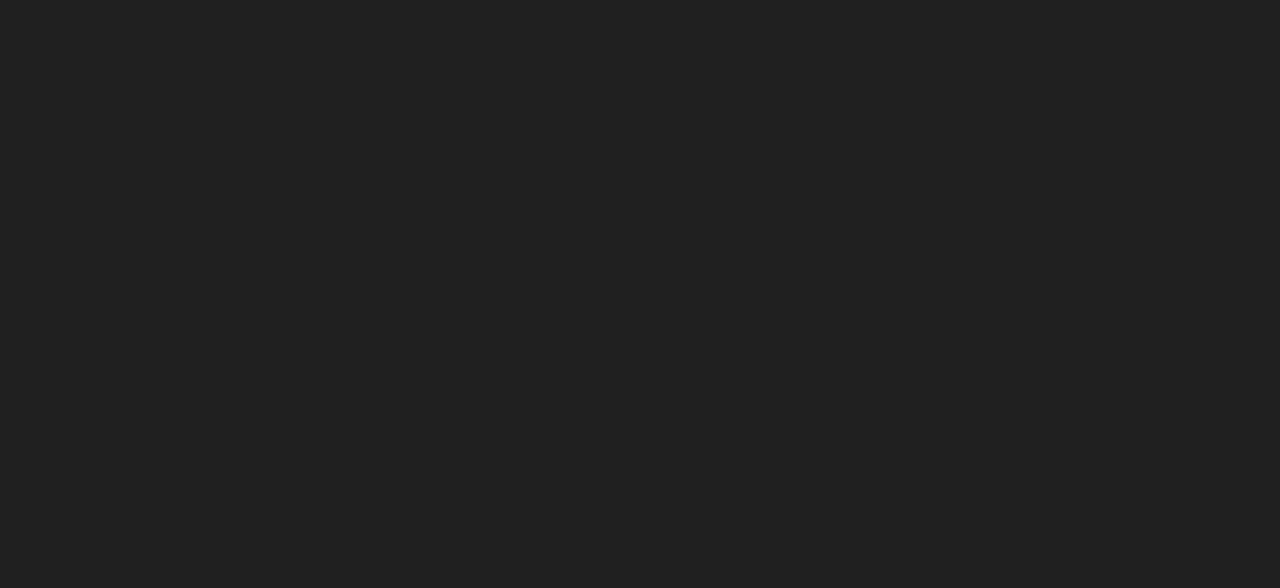
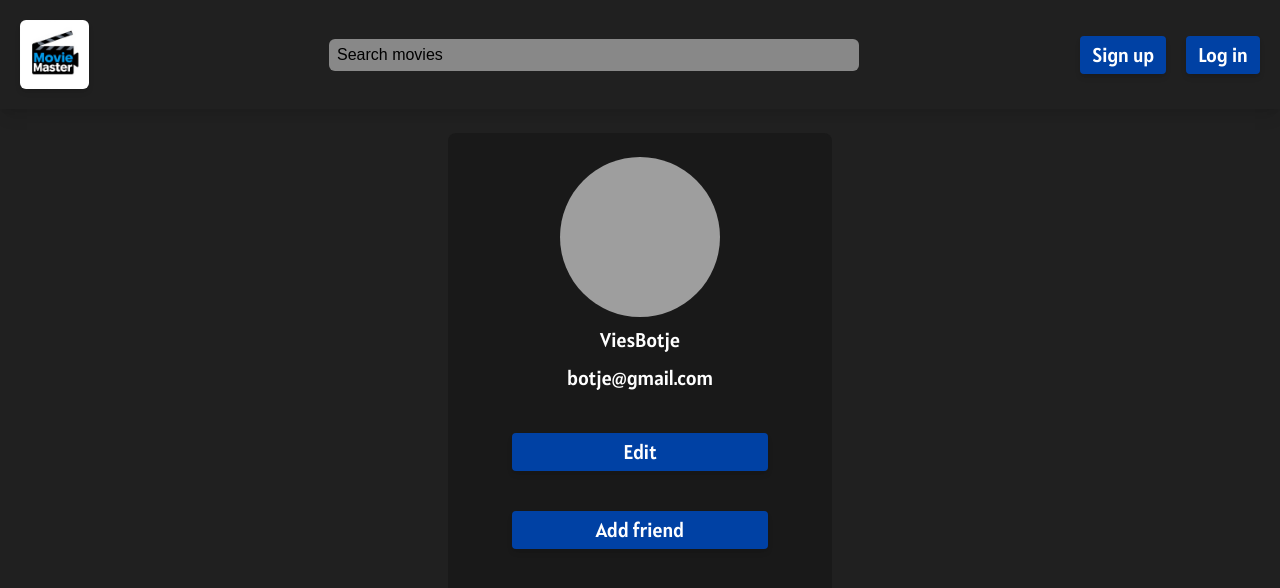
Before and after one commit to Team-Drop-Database/MovieMasters-fe, a Next.js app: page /profile in a window 1280 px wide. Before the commit this address had no page. Shown: the top 588 px of the page. Built offline with nearby package versions, Linux system fonts and the light colour scheme; grey boxes are pictures that could not be loaded; a web font is replaced by a local one.

Commit message:
Added add friend button

```diff
--- a/src/app/(pages)/profile/page.tsx
+++ b/src/app/(pages)/profile/page.tsx
@@ -1,13 +1,14 @@
 "use client";
 
 import {Button} from "@/components/generic/Button";
-import {useEffect, useState} from "react";
-import {useAuthContext} from "@/contexts/authContext";
-import {navigateToLogin} from "@/utils/navigation/HomeNavigation";
+import {useState} from "react";
+// import {useAuthContext} from "@/contexts/authContext";
+// import {navigateToLogin} from "@/utils/navigation/HomeNavigation";
 
 export default function Profile() {
-  const { isLoggedIn, userDetails } = useAuthContext();
-  const [isEditing, setIsEditing] = useState(false)
+  // const { isLoggedIn, userDetails } = useAuthContext();
+  const [isEditing, setIsEditing] = useState(false);
+  const [isAddingFriend, setIsAddingFriend] = useState(false);
   const [isSaveDisabled, setIsSaveDisabled] = useState(false);
   const [profileData, setProfileData] = useState({
     profilePictureURL: "https://lumiere-a.akamaihd.net/v1/images/r2-d2-main_f315b094.jpeg?" +
@@ -16,11 +17,11 @@ export default function Profile() {
     email: "botje@gmail.com"
   }); // TODO: Make this so it takes everything from the user.
 
-  useEffect(() => {
-    if (!isLoggedIn) {
-      navigateToLogin();
-    }
-  }, [isLoggedIn])
+  // useEffect(() => {
+  //   if (!isLoggedIn) {
+  //     navigateToLogin();
+  //   }
+  // }, [isLoggedIn])
 
   // eslint-disable-next-line @typescript-eslint/ban-ts-comment
   // @ts-expect-error
@@ -45,6 +46,13 @@ export default function Profile() {
       console.log("Saved profile data:", profileData);
     }
     setIsEditing(!isEditing);
+  };
+
+  const toggleFriendMode = () => {
+    if (isAddingFriend) {
+      console.log("Adding friend.")
+    }
+    setIsAddingFriend(!isAddingFriend);
   };
 
   return (
@@ -112,20 +120,18 @@ export default function Profile() {
             </p>
           </div>
         )}
-        {/*/!* Using img over Image because for Image a config would be needed for all domains *!/*/}
-        {/*/!* eslint-disable-next-line @next/next/no-img-element *!/*/}
-        {/*<p className="m-2">*/}
-        {/*  {profileData.username}*/}
-        {/*</p>*/}
-        {/*<p className="m-2">*/}
-        {/*  {profileData.email}*/}
-        {/*</p>*/}
         <div className="m-10">
           <Button
             text={isEditing ? "Save" : "Edit"}
             onClick={toggleEditMode}
           />
         </div>
+        <div className="m-10">
+          <Button
+            text={isAddingFriend ? "Send  friend request" : "Add friend"}
+            onClick={toggleFriendMode}
+          />
+        </div>
       </div>
     </div>
   );
```
